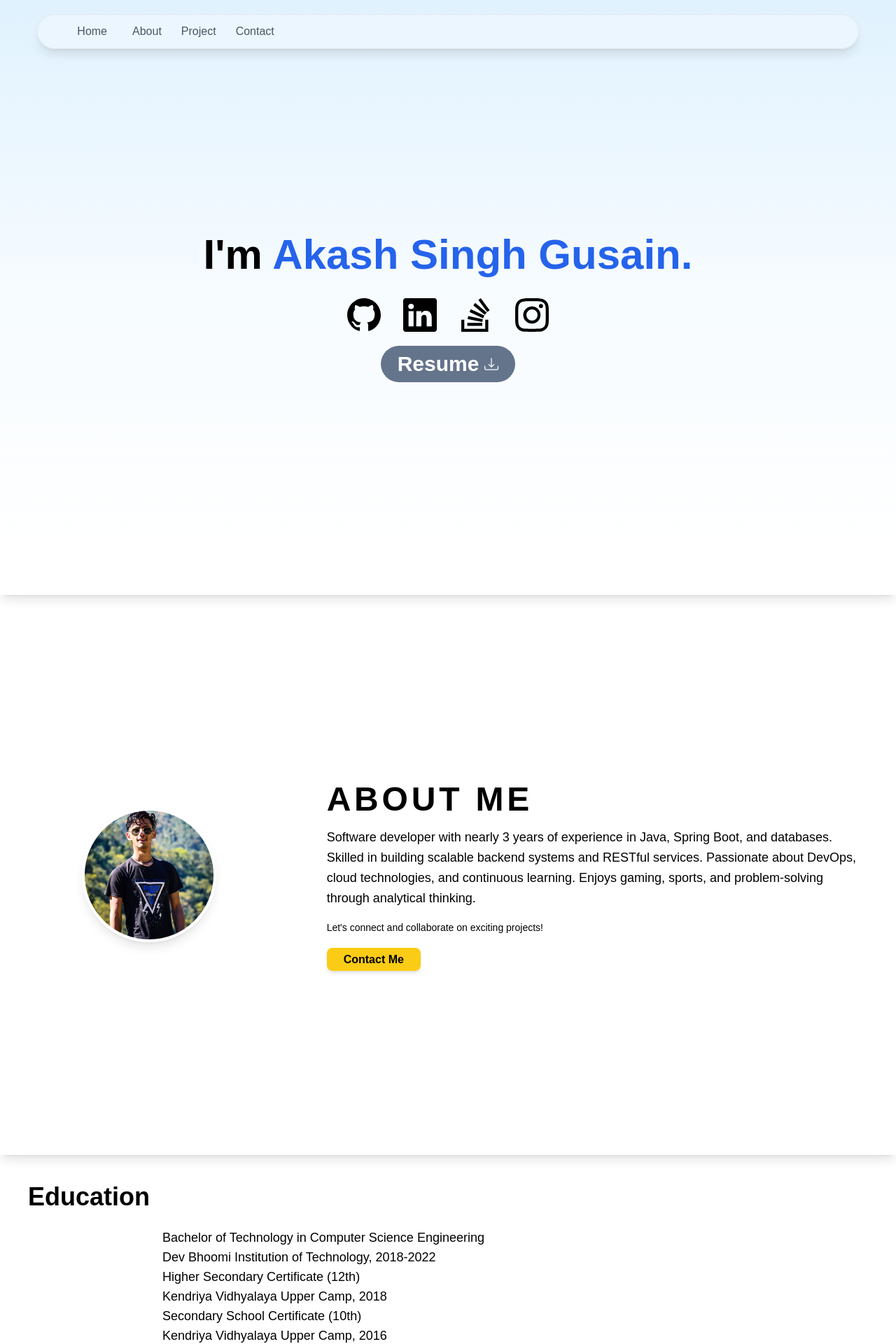
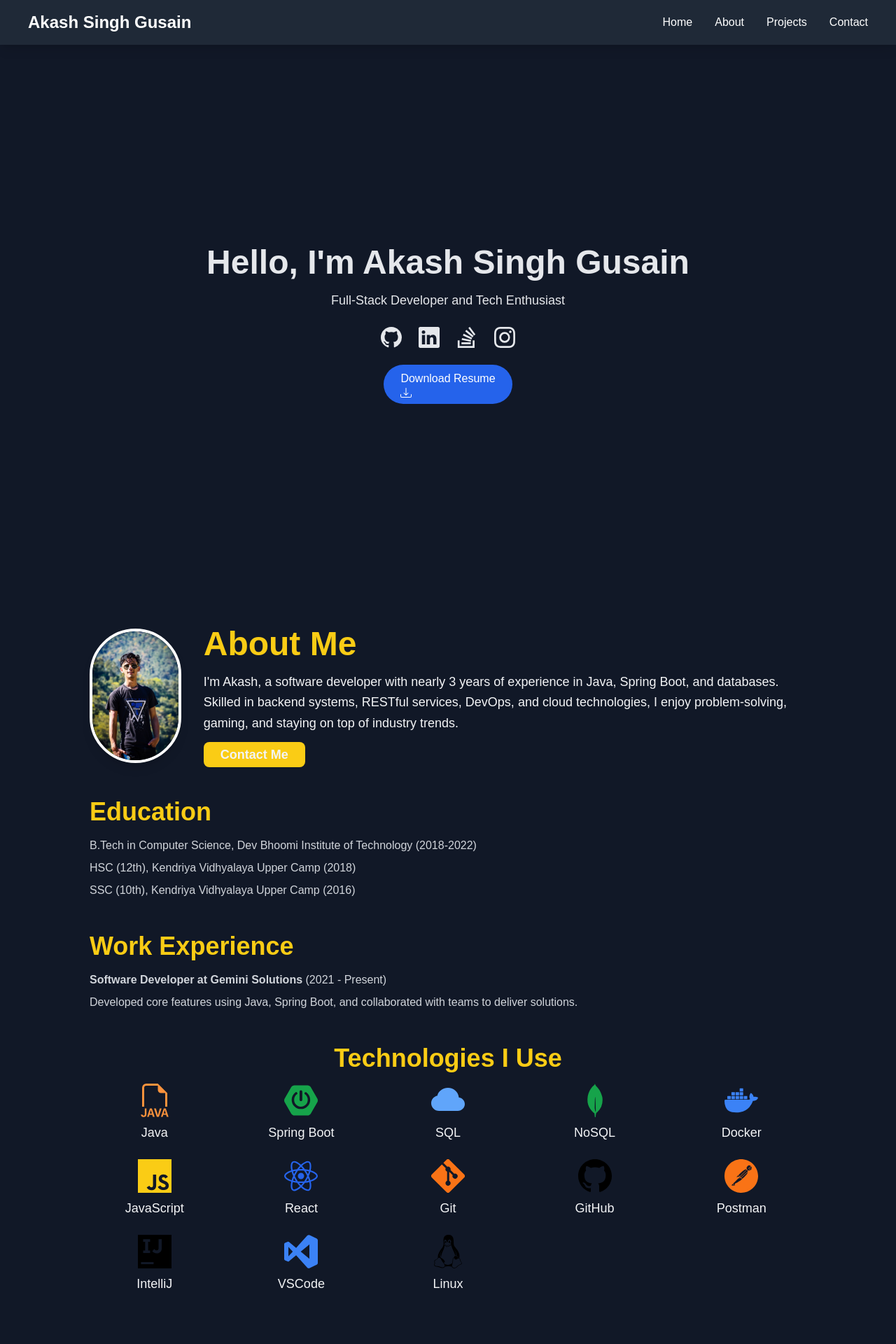
Before and after one commit to imakashgusain/Portfolio, a Next.js app: page / in a window 1280 px wide. Shown: the top 1920 px of the page at 70% size. Built offline with nearby package versions, Linux system fonts and the light colour scheme.

Commit message:
changed to dark theme, and added scrolling effect

```diff
--- a/app/about/page.jsx
+++ b/app/about/page.jsx
@@ -1,68 +1,51 @@
-import Link from "next/link";
+import React from "react";
 import { BsFiletypeJava, BsFillCloudFill, BsGit, BsGithub } from "react-icons/bs";
 import { SiSpringboot, SiMongodb, SiDocker, SiJavascript, SiReact, SiLinux, SiPostman, SiIntellijidea, SiVisualstudio } from "react-icons/si";
 
 function About() {
   return (
     <>
-      <div id="about" className="flex flex-row items-center justify-center h-screen text-black shadow-lg">
-        {/* Image on the left */}
-        <div className="w-1/3 flex justify-center">
+      <div id="about" className="flex flex-col items-center justify-center min-h-screen text-gray-100 bg-gray-900 p-8">
+        <div className="flex flex-col md:flex-row items-center w-full max-w-5xl gap-8">
           <img
             src="/akash.jpg"
-            alt="About Me"
-            className="rounded-full w-48 h-48 object-cover shadow-lg border-4 border-white transform hover:scale-105 transition-transform duration-300 ease-in-out"
+            alt="Akash Singh Gusain"
+            className="rounded-full w-48 h-48 object-cover shadow-lg border-4 border-white transition-transform transform hover:scale-105"
           />
-        </div>
-        {/* Content on the right */}
-        <div className="w-2/3 px-10">
-          <h1 className="text-5xl font-extrabold mb-4 tracking-widest uppercase hover:text-yellow-400 transition-colors duration-300">
-            About Me
-          </h1>
-          <p className="text-lg leading-relaxed select-none mb-4">
-            Software developer with nearly 3 years of experience in Java, Spring Boot, and databases. Skilled in building scalable backend systems and RESTful services. Passionate about DevOps, cloud technologies, and continuous learning. Enjoys gaming, sports, and problem-solving through analytical thinking.
+          <div className="text-left">
+            <h1 className="text-5xl font-bold mb-4 text-yellow-400">About Me</h1>
+            <p className="text-lg leading-relaxed mb-4">
+              I'm Akash, a software developer with nearly 3 years of experience in Java, Spring Boot, and databases. Skilled in backend systems, RESTful services, DevOps, and cloud technologies, I enjoy problem-solving, gaming, and staying on top of industry trends.
             </p>
-          <p className="mt-4 text-sm">
-            Let's connect and collaborate on exciting projects!
-          </p>
-          <div className="mt-6">
-            <a href="#contact"
-              className="bg-yellow-400 text-black px-6 py-2 rounded-lg font-semibold hover:bg-yellow-500 transition-colors duration-300 shadow-md hover:shadow-lg"
-            >
+            <a href="#contact" className="text-lg bg-yellow-400 px-6 py-2 rounded-lg font-semibold hover:bg-yellow-500 transition">
               Contact Me
             </a>
           </div>
         </div>
-      </div>
 
         {/* Education Section */}
-      <div className=" py-10 shadow-lg">
-        <h2 className="text-4xl font-bold text-left text-black mb-6 ml-10 hover:text-yellow-400 transition-colors duration-300">Education</h2>
-        <div className="max-w-4xl mx-auto text-left text-black px-10">
-          <p className="text-lg ">Bachelor of Technology in Computer Science Engineering</p>
-          <p className="text-lg ">Dev Bhoomi Institution of Technology, 2018-2022</p>
-          <p className="text-lg ">Higher Secondary Certificate (12th)</p>
-          <p className="text-lg">Kendriya Vidhyalaya Upper Camp, 2018</p>
-          <p className="text-lg">Secondary School Certificate (10th)</p>
-          <p className="text-lg">Kendriya Vidhyalaya Upper Camp, 2016</p>
-        </div>
+        <div className="w-full max-w-5xl mt-12">
+          <h2 className="text-4xl font-bold mb-4 text-yellow-400">Education</h2>
+          <ul className="text-gray-300 space-y-2">
+            <li>B.Tech in Computer Science, Dev Bhoomi Institute of Technology (2018-2022)</li>
+            <li>HSC (12th), Kendriya Vidhyalaya Upper Camp (2018)</li>
+            <li>SSC (10th), Kendriya Vidhyalaya Upper Camp (2016)</li>
+          </ul>
         </div>
 
         {/* Work Experience Section */}
-      <div className=" py-10 shadow-lg">
-        <h2 className="text-4xl font-bold text-left text-black mb-6 ml-10 hover:text-yellow-400 transition-colors duration-300">Work Experience</h2>
-        <div className="max-w-4xl mx-auto text-left px-10">
-          <p className="text-lg">Software Developer at Gemini Solutions Private Limited</p>
-          <p className="text-lg">2021 - Present</p>
-          <p className=">- Developed key features for various applications using Java and Spring Boot.</p>
-          <p className=">- Collaborated with cross-functional teams to define, design, and ship new features.</p>
-        </div>
+        <div className="w-full max-w-5xl mt-12">
+          <h2 className="text-4xl font-bold mb-4 text-yellow-400">Work Experience</h2>
+          <ul className="text-gray-300 space-y-2">
+            <li><b>Software Developer at Gemini Solutions</b> (2021 - Present)</li>
+            <li>Developed core features using Java, Spring Boot, and collaborated with teams to deliver solutions.</li>
+          </ul>
         </div>
 
         {/* Technologies Section */}
-      <div className=" py-14 shadow-lg">
-        <h2 className="text-4xl font-bold text-center mb-10 hover:text-yellow-400 transition-colors duration-300">Technologies I Use</h2>
-        <div className="grid grid-cols-2 sm:grid-cols-3 lg:grid-cols-5 gap-10 px-10">
+        <div className="w-full max-w-5xl mt-12">
+          <h2 className="text-4xl font-bold mb-4 text-yellow-400 text-center">Technologies I Use</h2>
+          <div className="grid grid-cols-3 md:grid-cols-5 gap-6 text-center">
             {[
               { name: "Java", icon: <BsFiletypeJava className="text-orange-400" /> },
               { name: "Spring Boot", icon: <SiSpringboot className="text-green-600" /> },
@@ -78,11 +61,12 @@ function About() {
               { name: "VSCode", icon: <SiVisualstudio className="text-blue-500" /> },
               { name: "Linux", icon: <SiLinux className="text-black" /> },
             ].map((tech, index) => (
-            <div key={index} className="flex flex-col items-center justify-center rounded-lg p-6 shadow-lg transform hover:scale-110 transition-transform duration-300">
-              <div className="text-5xl mb-4">{tech.icon}</div>
-              <span className="  font-semibold text-lg text-center">{tech.name}</span>
+              <div key={index} className="flex flex-col items-center transform hover:scale-110 transition-transform">
+                <div className="text-5xl mb-2">{tech.icon}</div>
+                <span className="text-lg">{tech.name}</span>
               </div>
             ))}
+          </div>
         </div>
       </div>
     </>
--- a/app/contact/page.jsx
+++ b/app/contact/page.jsx
@@ -1,30 +1,24 @@
-import { FaEnvelope, FaPhone, FaMapMarkerAlt } from 'react-icons/fa';
+import React from "react";
+import { FaEnvelope, FaPhone, FaMapMarkerAlt } from "react-icons/fa";
 
 const Contact = () => {
   return (
-    <div id="contact" className="min-h-screen  text-black flex flex-col justify-center items-center p-6">
-      <h1 className="text-5xl font-extrabold mb-6 tracking-wide text-center hover:text-yellow-400 transition-colors duration-300">Contact Me</h1>
-      <div className=" rounded-lg shadow-lg p-10 w-full max-w-3xl hover:scale-110 transition-transform duration-300">
-        <div className="space-y-6 ">
-          {/* Email */}
+    <div id="contact" className="min-h-screen flex flex-col justify-center items-center bg-gray-900 text-gray-100 p-8">
+      <h1 className="text-5xl font-bold mb-10 text-yellow-400">Contact Me</h1>
+      <div className="w-full max-w-xl bg-gray-800 p-10 rounded-lg shadow-lg">
+        <div className="space-y-6 text-lg">
           <div className="flex items-center space-x-4">
             <FaEnvelope className="text-yellow-400 w-6 h-6" />
-            <span className="text-lg">Email: <a href="mailto:akashgusain57@gmail.com" className="hover:underline">akashgusain57@gmail.com</a></span>
+            <span>Email: <a href="mailto:akashgusain57@gmail.com" className="underline hover:text-yellow-400">akashgusain57@gmail.com</a></span>
           </div>
-
-          {/* Phone */}
           <div className="flex items-center space-x-4">
             <FaPhone className="text-yellow-400 w-6 h-6" />
-            <span className="text-lg">Phone: <span className="hover:underline">7906685542</span></span>
+            <span>Phone: <span className="underline hover:text-yellow-400">7906685542</span></span>
           </div>
-
-          {/* Location */}
           <div className="flex items-center space-x-4">
             <FaMapMarkerAlt className="text-yellow-400 w-6 h-6" />
-            <span className="text-lg">Location: Dehradun, Uttarakhand India</span>
+            <span>Location: Dehradun, Uttarakhand, India</span>
           </div>
-
-
         </div>
       </div>
     </div>
--- a/app/page.js
+++ b/app/page.js
@@ -1,70 +1,83 @@
-import React from 'react';
-import { BsGithub, BsLinkedin, BsStackOverflow, BsInstagram, BsDownload } from 'react-icons/bs'; // Importing icons from react-icons
+"use client";
+import { BsGithub, BsLinkedin, BsStackOverflow, BsInstagram, BsDownload } from 'react-icons/bs';
 import About from './about/page';
 import Project from './project/page';
 import Contact from './contact/page';
-const Navbar = ({ params }) => {
+import React, { useState, useEffect } from 'react';
+
+const Navbar = () => {
+  const [scrolling, setScrolling] = useState(false);
+  const [lastScrollY, setLastScrollY] = useState(0);
+
+  useEffect(() => {
+    const handleScroll = () => {
+      if (window.scrollY > lastScrollY && window.scrollY > 50) {
+        // Scrolling down
+        setScrolling(true);
+      } else {
+        // Scrolling up
+        setScrolling(false);
+      }
+      setLastScrollY(window.scrollY);
+    };
+
+    window.addEventListener('scroll', handleScroll);
+
+    return () => {
+      window.removeEventListener('scroll', handleScroll);
+    };
+  }, [lastScrollY]);
+
   return (
-
-    < div >
-     <nav className=" sticky top-5 w-11/12 mx-auto bg-white/30 backdrop-blur-lg shadow-lg rounded-full z-50 border border-black-500 ">
-          <div className="flex items-center justify-between">
-            {/* Left side with logo and links */}
-            <div className="flex items-center space-x-6">
-              {/* Links */}
-              <div className="hidden md:flex text-gray-600 ml-10 space-x-3">
-                <a href="#" className="hover:bg-gray-300 px-2 py-1 m-2 rounded-lg">Home</a>
-                <a href="#about" className="hover:bg-gray-300 px-2 py-1 m-2 rounded-lg">About</a>
-                <a href="#project" className="hover:bg-gray-300 px-2 py-1 m-2 rounded-lg">Project</a>
-                <a href="#contact" className="hover:bg-gray-300 px-2 py-1 m-2 rounded-lg">Contact</a>
-              </div>
+    <div className="bg-gray-900 text-gray-200 min-h-screen">
+      {/* Navbar */}
+     {/* <nav className="sticky top-0 w-full bg-gray-800 text-white shadow-lg z-50">  */}
+        {/* <nav className={`sticky top-0 w-full bg-white/30 backdrop-blur-lg shadow-lg rounded-full z-50 transition-all duration-300 ${scrolling ? 'translate-y-[-100%]' : ''}`}> */}
+        <nav className={`sticky top-0 w-full bg-gray-800 text-white shadow-lg z-50 transition-all duration-300 ${scrolling ? 'translate-y-[-100%]' : ''}`}>
+        <div className="flex justify-between items-center px-10 py-4">
+          <h1 className="text-2xl font-bold">Akash Singh Gusain</h1>
+          <div className="space-x-8">
+          <a href="#" className="hover:text-blue-400">Home</a>
+            <a href="#about" className="hover:text-blue-400">About</a>
+            <a href="#project" className="hover:text-blue-400">Projects</a>
+            <a href="#contact" className="hover:text-blue-400">Contact</a>
           </div>
         </div>
       </nav>
-    <div className="bg-gradient-to-b from-sky-100 to-white via-sky-100/30 fixed inset-0 -z-10"></div>
-      <div className=" h-screen pb-2 ">
-        {/* Fixed Navbar */}
 
-
-
-        <div className="flex flex-col items-center justify-center h-screen text-black shadow-lg">
-          <div className='text-6xl font-bold mb-8'>
-          <span className=" text-black">I'm </span>
-          <span className=" text-blue-600"> Akash Singh Gusain.</span>
-          </div>
-
-      <div className="flex gap-8">
-        <a href="https://github.com/imakashgusain" target="_blank" rel="noopener noreferrer" aria-label="GitHub">
-          <BsGithub className="text-5xl hover:text-black transition duration-300 ease-in-out" />
+      {/* Hero Section */}
+      <section className="flex flex-col items-center justify-center h-screen text-center px-6">
+        <h1 className="text-5xl font-bold mb-4">Hello, I'm Akash Singh Gusain</h1>
+        <p className="text-lg mb-6">Full-Stack Developer and Tech Enthusiast</p>
+        <div className="flex gap-6 mb-6">
+          <a href="https://github.com/imakashgusain" target="_blank" aria-label="GitHub">
+            <BsGithub className="text-3xl hover:text-gray-400" />
           </a>
-        <a href="https://www.linkedin.com/in/akash-gusain-397821178/" target="_blank" rel="noopener noreferrer" aria-label="LinkedIn">
-          <BsLinkedin className="text-5xl hover:text-blue-500 transition duration-300 ease-in-out" />
+          <a href="https://www.linkedin.com/in/akash-gusain-397821178/" target="_blank" aria-label="LinkedIn">
+            <BsLinkedin className="text-3xl hover:text-blue-400" />
           </a>
-        <a href="https://stackoverflow.com/users/12929696/akash-gusain" target="_blank" rel="noopener noreferrer" aria-label="StackOverflow">
-          <BsStackOverflow className="text-5xl hover:text-orange-400 transition duration-300 ease-in-out" />
+          <a href="https://stackoverflow.com/users/12929696/akash-gusain" target="_blank" aria-label="StackOverflow">
+            <BsStackOverflow className="text-3xl hover:text-orange-400" />
           </a>
-        <a href="https://www.instagram.com/imakashgusain/" target="_blank" rel="noopener noreferrer" aria-label="Instagram">
-          <BsInstagram className="text-5xl hover:text-pink-600 transition duration-300 ease-in-out" />
+          <a href="https://www.instagram.com/imakashgusain/" target="_blank" aria-label="Instagram">
+            <BsInstagram className="text-3xl hover:text-pink-600" />
           </a>
         </div>
+        <a href="/resume.pdf" download className="bg-blue-600 text-white px-6 py-2 rounded-full hover:bg-blue-400">
+          Download Resume <BsDownload />
+        </a>
+      </section>
 
-      {/* Updated Resume Button with white background and black text on hover */}
-      <div className="flex text-3xl font-bold gap-8 py-5 ">
-        <a
-          href="/resume.pdf" // The path to your resume in the public folder
-          download
-          className="bg-slate-500 text-white py-2 px-6 rounded-full flex items-center justify-center gap-2 hover:bg-white hover:text-black  font-black transition duration-300 ease-in-out"
-        >
-          Resume
-          <BsDownload className="text-xl" />
-        </a>
-      </div>
-      </div>
-
-      </div>
-      <About/>
-      <Project/>
-      <Contact/>
+      {/* Sections */}
+      <section id="about">
+        <About />
+      </section>
+      <section id="project">
+        <Project />
+      </section>
+      <section id="contact">
+        <Contact />
+      </section>
     </div>
   );
 };
--- a/app/project/page.jsx
+++ b/app/project/page.jsx
@@ -24,44 +24,24 @@ function Project() {
       id: 5,
       title: "JEWEL",
       description: "QA tool for creating, managing, and running test cases. Contributed to migration from Monolithic to Microservices Architecture."
-    },
+    }
+
   ];
 
-
   return (
-    <>
-      {/* Add padding-top to prevent overlap with navbar */}
-      <div id="project" className="pt-16 flex flex-col items-center justify-center min-h-screen  text-black">
-        {/* Title and Description */}
-        <div className="w-full text-center px-10 mb-10">
-          <h1 className="text-5xl font-extrabold mb-4 tracking-widest uppercase hover:text-yellow-400 transition-colors duration-300">
-            My Projects
-          </h1>
-          <p className="text-lg leading-relaxed select-none">
-            Below are some of the key projects I’ve worked on. Hover over the boxes to see more details about each project.
-          </p>
-        </div>
-
-        {/* Project Grid */}
-        <div className="grid grid-cols-1 sm:grid-cols-2 lg:grid-cols-3 gap-10 w-full max-w-5xl">
+    <section className="text-gray-200 py-20 bg-gray-900" id="project">
+      <div className="max-w-5xl mx-auto px-6">
+        <h2 className="text-4xl font-bold text-center mb-10">Projects</h2>
+        <div className="grid grid-cols-1 md:grid-cols-2 gap-8">
           {projects.map((project) => (
-           <div
-  key={project.id}
-  className="relative group rounded-lg shadow-lg p-8 h-60 hover:bg-white/10 transition-all transform hover:scale-105 duration-300 overflow-hidden"
->
-  <h2 className="text-3xl font-bold text-gray-800 mb-2 text-center">
-    {project.title}
-  </h2>
-  <div className="opacity-0 group-hover:opacity-100 transition-opacity duration-500 absolute inset-0 bg-black bg-opacity-80 flex justify-center items-center rounded-lg p-6">
-    <p className="text-white text-lg font-medium px-6 text-center">
-      {project.description}
-    </p>
-  </div>
-</div>
+            <div key={project.id} className="bg-gray-700 p-6 rounded-lg shadow-lg hover:bg-gray-600">
+              <h3 className="text-2xl font-semibold mb-2">{project.title}</h3>
+              <p className="text-gray-400">{project.description}</p>
+            </div>
           ))}
         </div>
       </div>
-    </>
+    </section>
   );
 }
 
```
Lines whose indentation alone changed are shown as unchanged.
